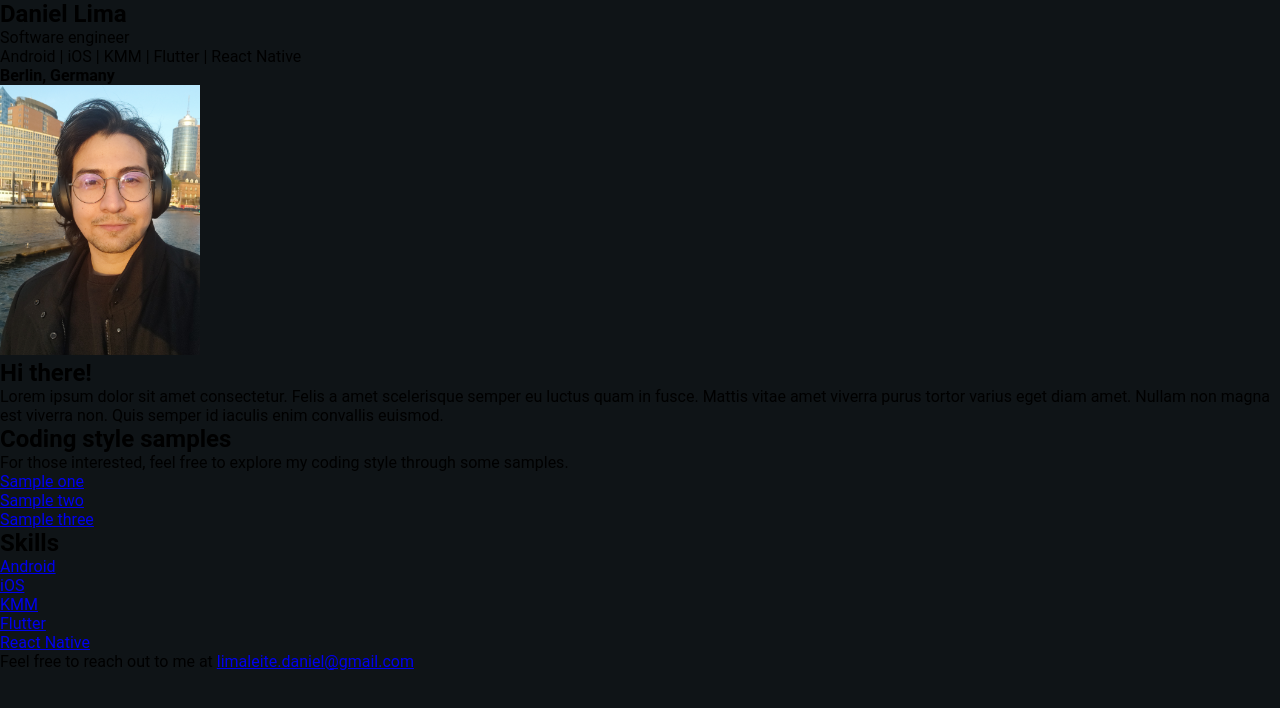
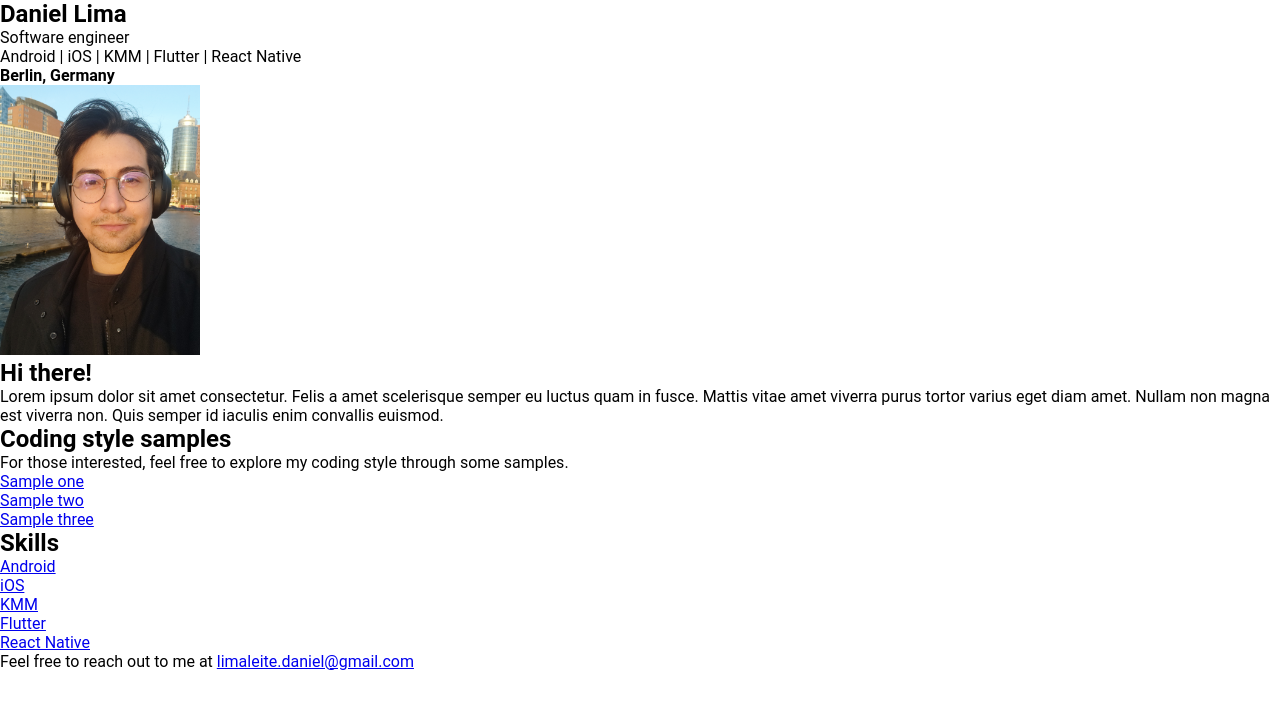
Before and after one commit to danielleitelima/resume-website-js, a website built with Vite: page index.html in a window 1280 px wide. Built offline with nearby package versions, Linux system fonts and the light colour scheme.

Commit message:
Updates the background color for testing.

```diff
--- a/style.css
+++ b/style.css
@@ -6,5 +6,5 @@
 }
 
 body {
-  background-color: #0F1417;
+  background-color: #FFFFFF;
 }
```
